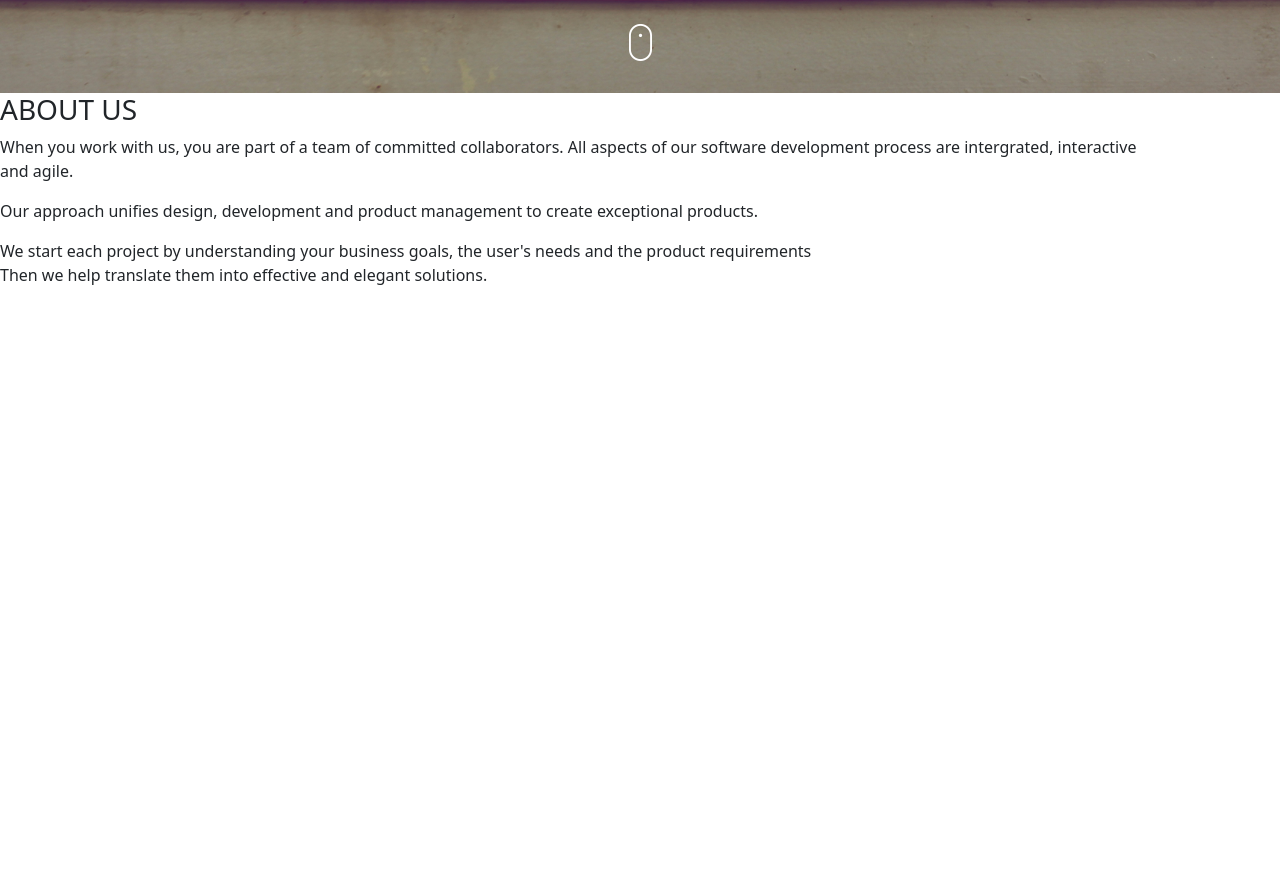
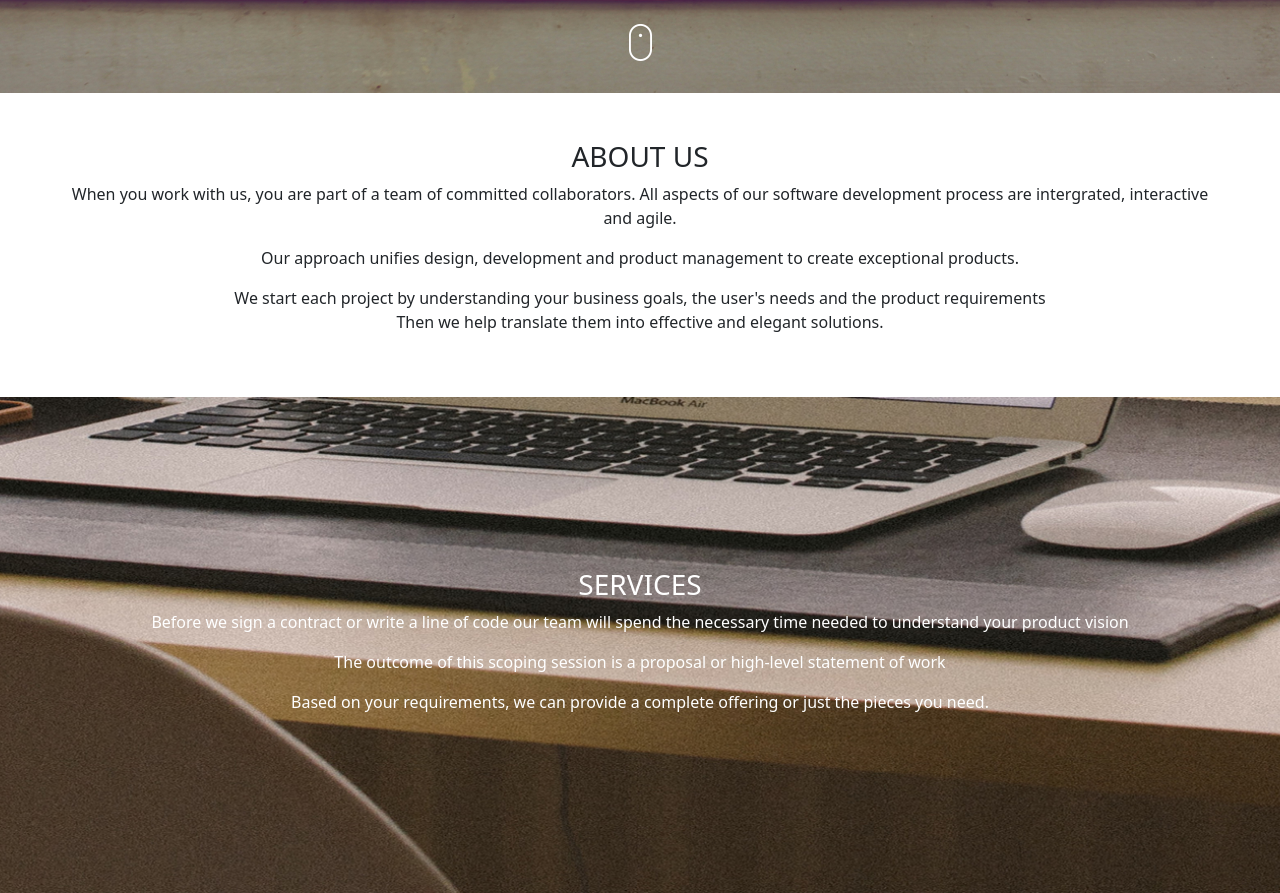
Before and after one commit to kennedybabu/Delani-Studio-week3-IP, a plain HTML site: page index.html in a window 1280 px wide. Shown: the part 707-1600 px from the top of the page. Drawn offline with nearby package versions, Linux system fonts and the light colour scheme.

Commit message:
style the about us with a background and content

```diff
--- a/css/styles.css
+++ b/css/styles.css
@@ -40,4 +40,30 @@ html {
 .about-us {
     min-height: 100vh;
     width: 100vw;
+    display: flex;
+    flex-direction: column;
 }
+
+.about {
+    flex: 1;
+    max-height: 38vh;
+    text-align: center;
+    display: flex;
+    align-items: center;
+    flex-direction: column;
+    justify-content: center;
+}
+
+.services {
+    flex: 1;
+    height: 62vh;
+    background-image: url(/assets/backgrounds/s_image.jpg);
+    background-size: cover;
+    background-position: center;
+    display: flex;
+    align-items: center;
+    flex-direction: column;
+    justify-content: center;
+    color: white;
+    text-align: center;
+}
--- a/index.html
+++ b/index.html
@@ -32,7 +32,14 @@
             <p>We start each project by understanding your business goals, the user's needs and the product requirements<br>
             Then we help translate them into effective and elegant solutions.</p>
         </div>
-        <div class="services"></div>
+        <div class="services">
+            <h3 class="service-header">
+                <h3>SERVICES</h3>
+                <p>Before we sign a contract or write a line of code our team will spend the necessary time needed to understand your product vision</p>
+                <p>The outcome of this scoping session is a proposal or high-level statement of work</p>
+                <p>Based on your requirements, we can provide a complete offering or just the pieces you need.</p>
+            </h3>
+        </div>
 
     </section>
 
```
